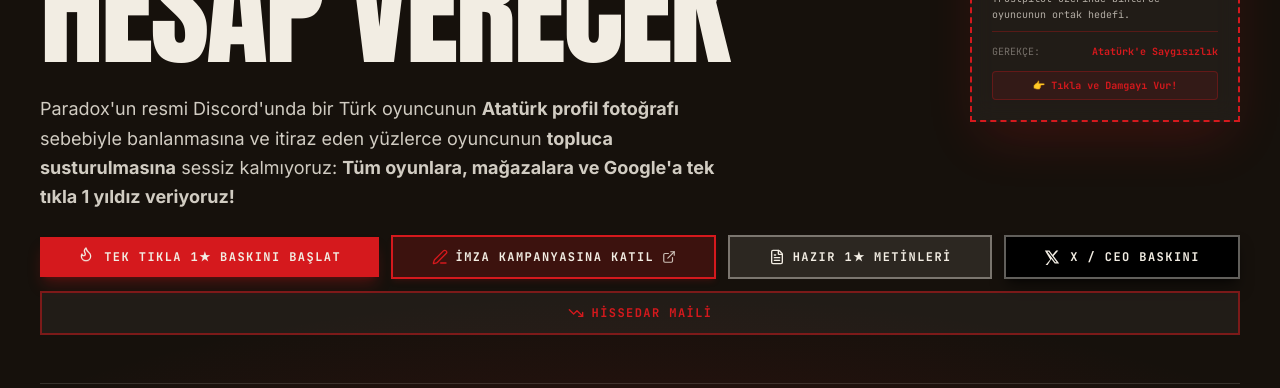
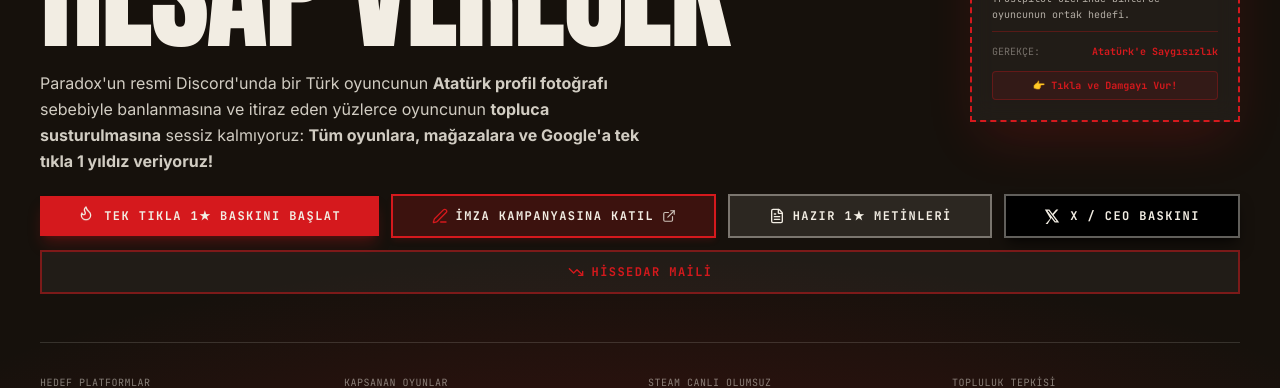
Before and after one commit to efekrbas/boykotparadox, a Next.js app: page / in a window 1280 px wide. Shown: the part 335-723 px from the top of the page. Built offline with nearby package versions, Linux system fonts and the light colour scheme; no server answers.

Commit message:
style: aggressively compress hero section vertically for laptop screens

```diff
--- a/src/components/CampaignClient.tsx
+++ b/src/components/CampaignClient.tsx
@@ -347,7 +347,7 @@
           }}
         />
 
-        <div className="relative mx-auto max-w-[1240px] px-5 pt-8 pb-10 sm:pt-12 sm:pb-16">
+        <div className="relative mx-auto max-w-[1240px] px-5 pt-4 pb-6 sm:pt-8 sm:pb-12">
           <div className="rise flex flex-wrap items-center gap-3 font-mono text-[11px] uppercase tracking-[0.22em] text-seal">
             <span className="size-2 animate-pulse rounded-full bg-seal" />
             Steam · Metacritic · Trustpilot · Google · Epic · GOG · Xbox
@@ -420,7 +420,7 @@
           </h1>
 
           <p
-            className="rise mt-6 max-w-[62ch] text-base sm:text-lg text-pretty text-paper/85 leading-relaxed"
+            className="rise mt-4 max-w-[62ch] text-sm sm:text-base text-pretty text-paper/85 leading-relaxed"
             style={{ animationDelay: "160ms" }}
           >
             Paradox'un resmi Discord'unda bir Türk oyuncunun <strong>Atatürk profil fotoğrafı</strong> sebebiyle banlanmasına ve itiraz eden yüzlerce oyuncunun <strong>topluca susturulmasına</strong> sessiz kalmıyoruz: <strong>Tüm oyunlara, mağazalara ve Google'a tek tıkla 1 yıldız veriyoruz!</strong>
@@ -428,7 +428,7 @@
 
           {/* Primary Action Buttons */}
           <div
-            className="rise mt-6 flex flex-col sm:flex-row sm:flex-wrap items-stretch sm:items-center gap-2.5 sm:gap-3 w-full"
+            className="rise mt-5 flex flex-col sm:flex-row sm:flex-wrap items-stretch sm:items-center gap-2.5 sm:gap-3 w-full"
             style={{ animationDelay: "240ms" }}
           >
             <button
```
